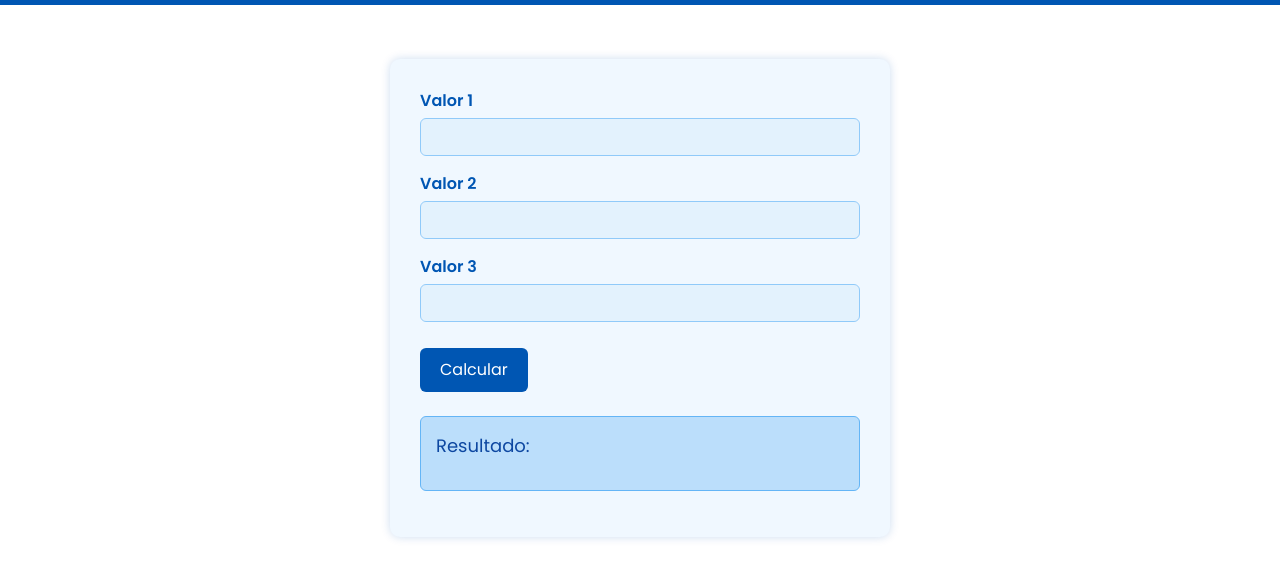
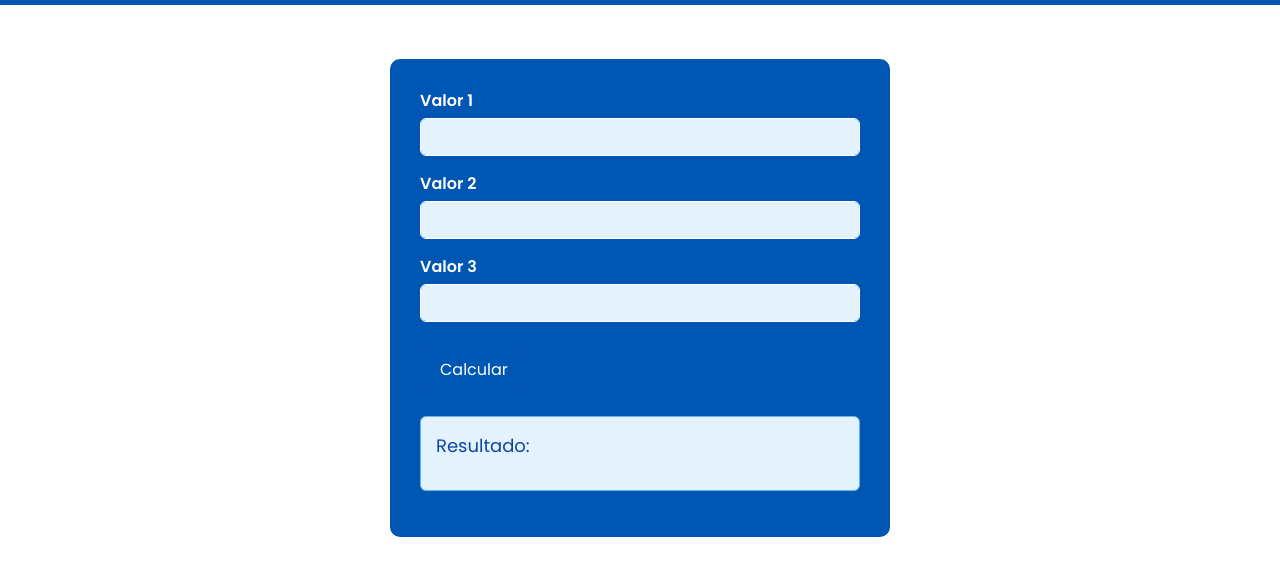
Before and after one commit to kymuray/JS, a plain HTML site: page calculo.html in a window 1280 px wide. Shown: the part 51-630 px from the top of the page. Drawn offline with nearby package versions, Linux system fonts and the light colour scheme.

Commit message:
Update calculo.html

```diff
--- a/calculo.html
+++ b/calculo.html
@@ -42,32 +42,32 @@
 .form-container {
   max-width: 500px;
   margin: 40px auto;
-      background-color: #f0f8ff;
+  background-color: #0056b3; /* fundo azul principal */
   padding: 30px;
   border-radius: 10px;
-      box-shadow: 0 0 10px rgba(0, 86, 179, 0.2);
+  box-shadow: none; /* sem sombra */
 }
 
 /* Rótulos */
 .form-container label {
   font-weight: 600;
-      color: #0056b3;
+  color: #ffffff; /* branco para contraste */
   margin-bottom: 5px;
 }
 
 /* Campos de entrada */
 .form-container input[type="number"] {
-      border: 1px solid #90caf9;
+  border: 1px solid #ffffff;
   border-radius: 6px;
   padding: 10px;
-      background-color: #e3f2fd;
+  background-color: #e3f2fd; /* azul claro */
   color: #0d47a1;
   font-size: 16px;
   transition: border-color 0.3s ease;
 }
 
 .form-container input[type="number"]:focus {
-      border-color: #0056b3;
+  border-color: rgb(55, 139, 230); /* azul escuro */
   background-color: #bbdefb;
   outline: none;
 }
@@ -86,12 +86,12 @@
 }
 
 .form-container #calcular:hover {
-      background-color: #003c82;
+  background-color: rgb(55, 139, 230); /* azul escuro */
 }
 
 /* Resultado */
 .form-container .alert-success {
-      background-color: #bbdefb;
+  background-color: #e3f2fd; /* azul claro */
   border: 1px solid #64b5f6;
   border-radius: 6px;
   padding: 15px;
@@ -159,4 +159,5 @@
   <script src="https://stackpath.bootstrapcdn.com/bootstrap/4.5.2/js/bootstrap.min.js"></script>
 </body>
 
+
 </html>
```
Lines whose indentation alone changed are shown as unchanged.
